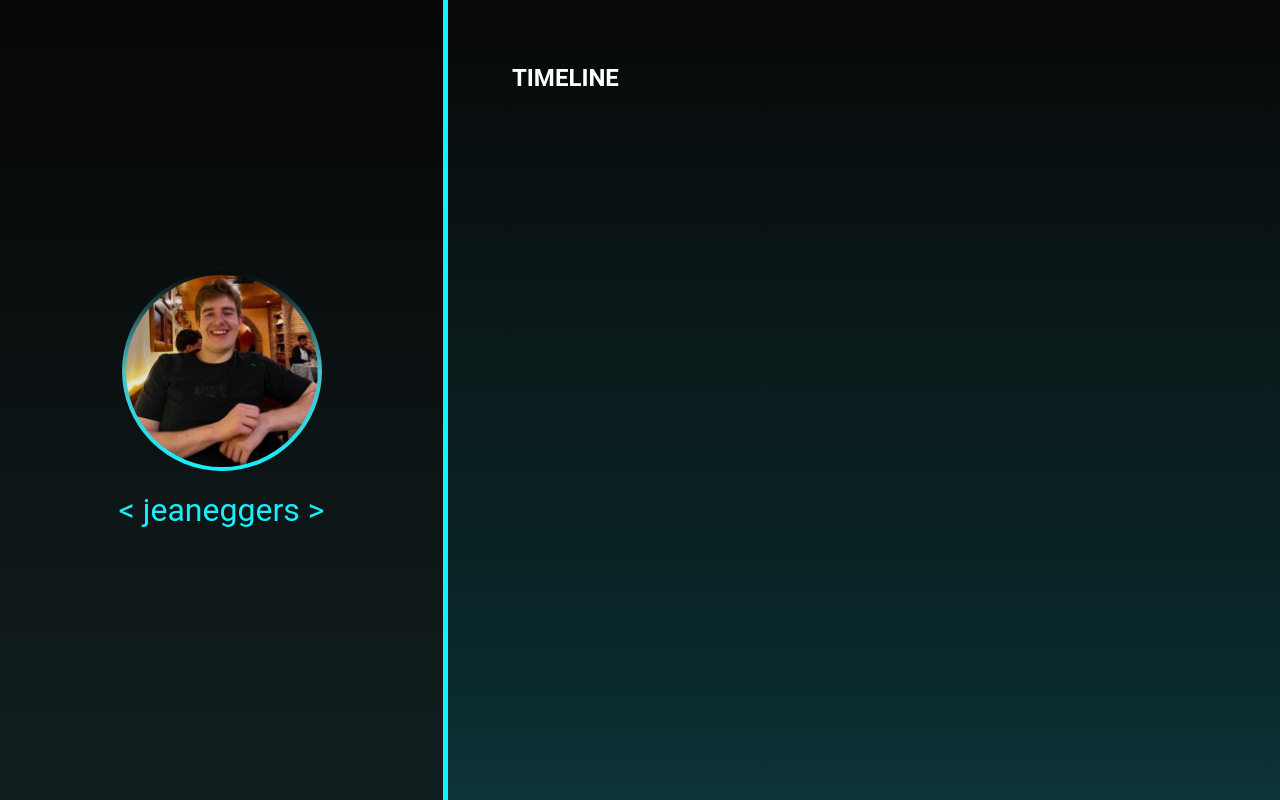
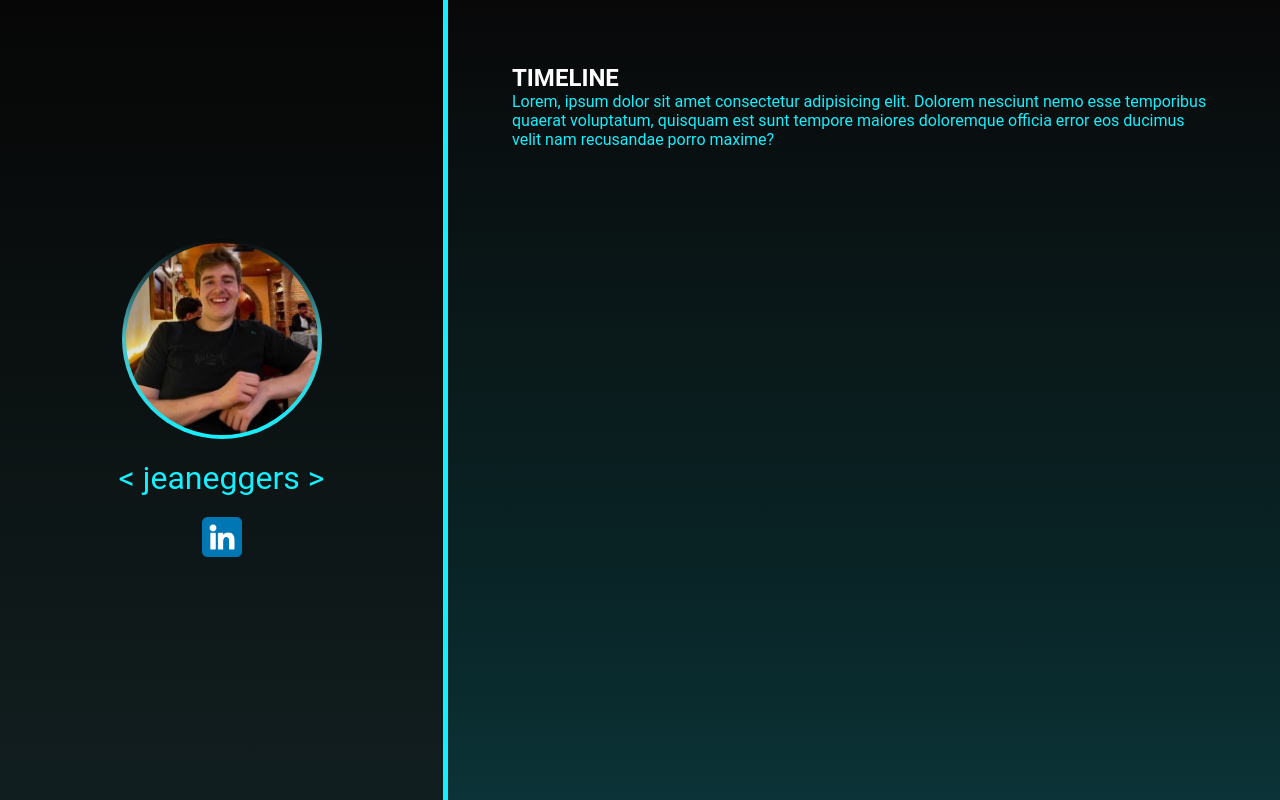
Before and after one commit to jeaneggers/jeaneggers.com.br, a plain HTML site: page index.html in a window 1280 px wide. Drawn offline with Linux system fonts and the light colour scheme.

Commit message:
correção de icone

```diff
--- a/index.html
+++ b/index.html
@@ -6,19 +6,26 @@
     <title>Jean Eggers</title>
 
     <link rel="stylesheet" href="style.css">
-
 </head>
 <body>
     <aside>
 
-        <img src="images/foto_perfil.jpeg" alt="foto do jean">
+        <img class="perfil" src="images/foto_perfil.jpeg" alt="foto do jean">
         <p>
             <span> < </span> jeaneggers <span> > </span>
         </p>
 
+        <ul class="grupo-rede">
+            <li><a href="https://www.linkedin.com/in/jean-eggers/"><img class="logotiporedesocial" src="images/linkedin.png" alt="Logotipo Linkedin" href="www.linkedin.com/in/jean-eggers"></a></li>
+        </ul>
+
+
     </aside>
     <nav>
         <h1>TIMELINE</h1>
+        <div>
+            <p>Lorem, ipsum dolor sit amet consectetur adipisicing elit. Dolorem nesciunt nemo esse temporibus quaerat voluptatum, quisquam est sunt tempore maiores doloremque officia error eos ducimus velit nam recusandae porro maxime?</p>
+        </div>
     </nav>
 </body>
 </html>
--- a/style.css
+++ b/style.css
@@ -2,6 +2,7 @@
     margin: 0;
     padding: 0;
     box-sizing: border-box;
+    user-select: none;
 }
 
 body {
@@ -33,7 +34,7 @@ aside {
     background-size: auto 100%;
 }
 
-aside img {
+aside .perfil {
     width: 200px;
     height: 200px;
     border-radius: 50%;
@@ -41,6 +42,18 @@ aside img {
     border: 4px solid transparent;
     background: linear-gradient(#080809, #4AC0C8, #16EFFD) padding-box,
     linear-gradient(#080809, #4AC0C8, #16EFFD) border-box;
+}
+
+.logotiporedesocial {
+    width: 40px;
+    height: 40px;
+}
+
+.grupo-rede {
+    list-style: none;
+    flex-direction: row;
+    align-items: center;
+    justify-content: center;
 }
 
 aside p {
```
Also changed, not shown: images/linkedin.png (added).
